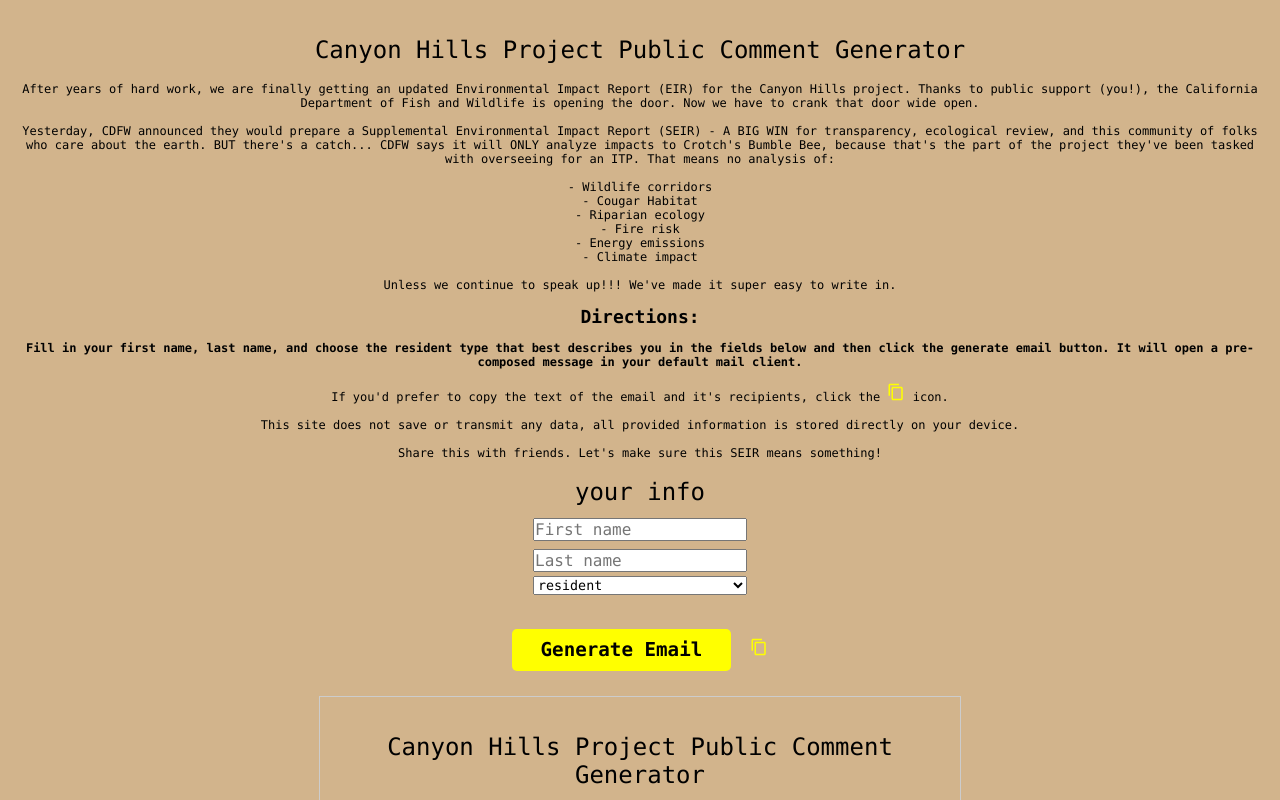
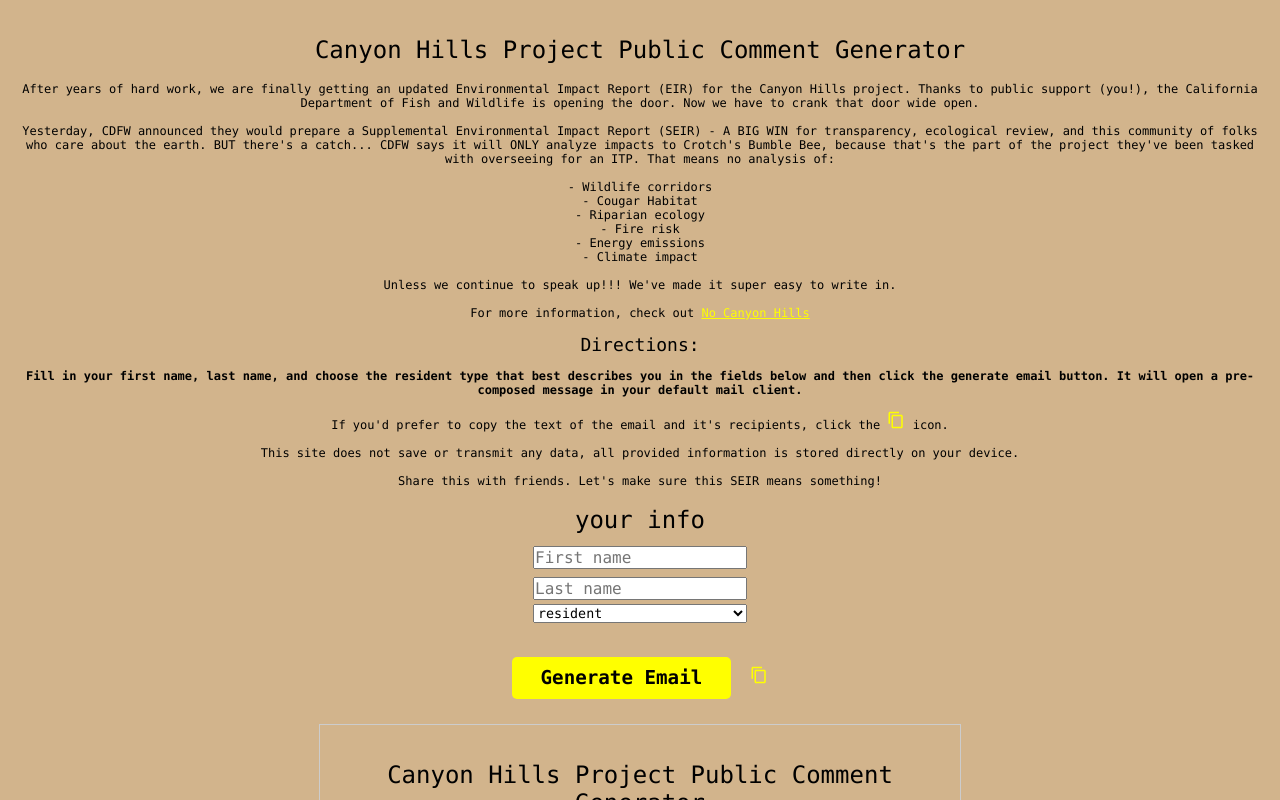
Before and after one commit to nathanielgrossman/easy_actions, a React (Vite) app: page / in a window 1280 px wide. Shown: the top 800 px of the page. Built offline with nearby package versions, Linux system fonts and the light colour scheme.

Commit message:
add link

```diff
--- a/src/components/App.tsx
+++ b/src/components/App.tsx
@@ -60,6 +60,7 @@
   return (
     <Main>
       <MainTitle>Canyon Hills Project Public Comment Generator</MainTitle>
+
       <Text>
         After years of hard work, we are finally getting an updated
         Environmental Impact Report (EIR) for the Canyon Hills project. Thanks
@@ -85,7 +86,10 @@
         Unless we continue to speak up!!! We've made it super easy to write in.
         <br />
         <br />
-        <h2>Directions:</h2>
+        For more information, check out{" "}
+        <a href="https://nocanyonhills.org">No Canyon Hills</a>
+        <br /> <br />
+        <Title>Directions:</Title>
         <br />
         <strong>
           Fill in your first name, last name, and choose the resident type that
@@ -112,6 +116,7 @@
         setResidentType={setResidentType}
       />
       {emailLinks}
+
       <PdfViewer
         src={canyonHillsPDF}
         title="Notice of Preparation - Canyon Hills Project"
```
